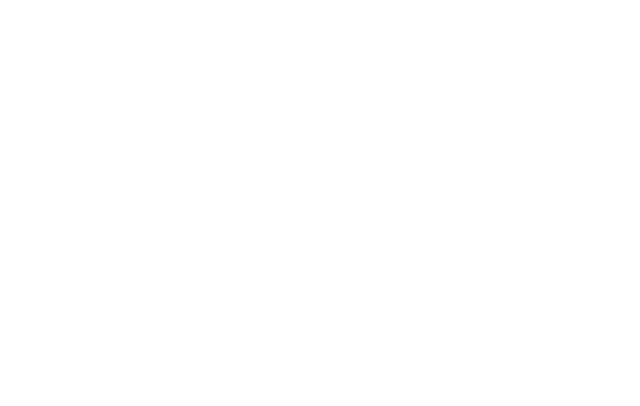
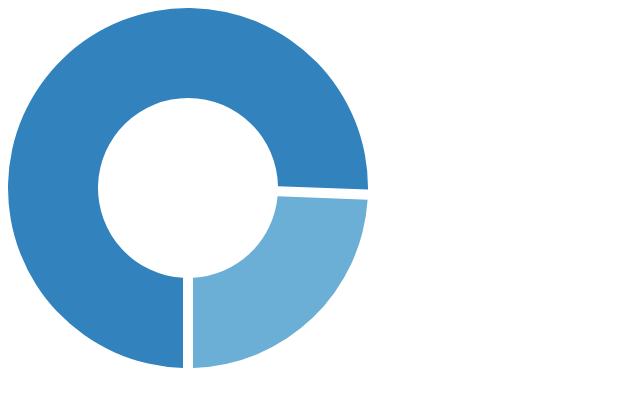
Before and after one commit to alexsedeke/d3playground, a website: page index.html in a window 1280 px wide. Shown: the whole page, without its empty margins (0-640 px from the left). Drawn offline with nearby package versions, Linux system fonts and the light colour scheme.

Commit message:
Add donut chart

```diff
--- a/index.html
+++ b/index.html
@@ -4,8 +4,18 @@
         <meta charset="UTF-8">
         <title>d3 Playground</title>
         <script src="//d3js.org/d3.v4.min.js"></script>
+        <style>
+            #chart {
+                height: 360px;
+                margin: 0 auto;
+                position: relative;
+                width: 360px;
+            }
+        </style>
     </head>
     <body>
-        <script src="src/index.js"></script>
+        <svg id="chart"></svg>
+        <svg width="50%" font-family="sans-serif" font-size="10" text-anchor="middle"></svg>
+        <script src="src/donut.js"></script>
     </body>
 </html>
```
